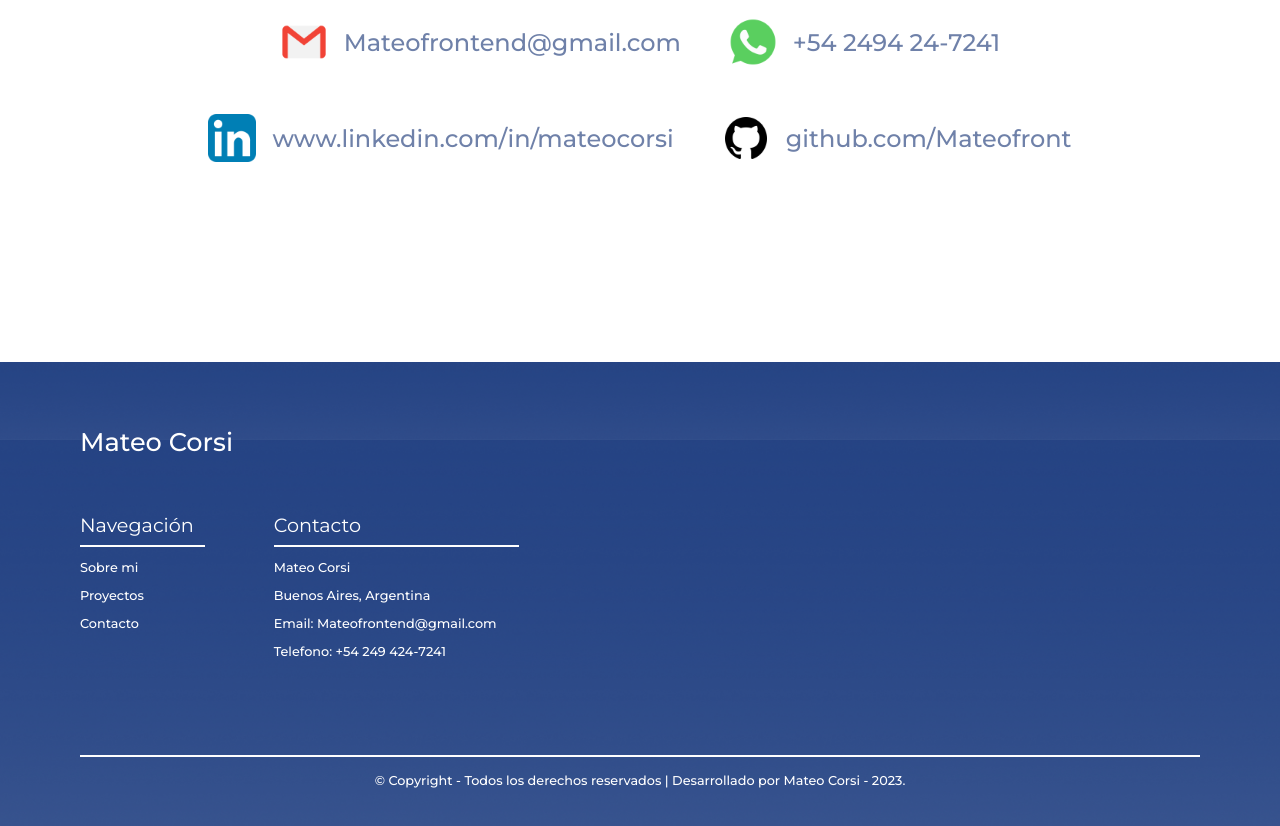
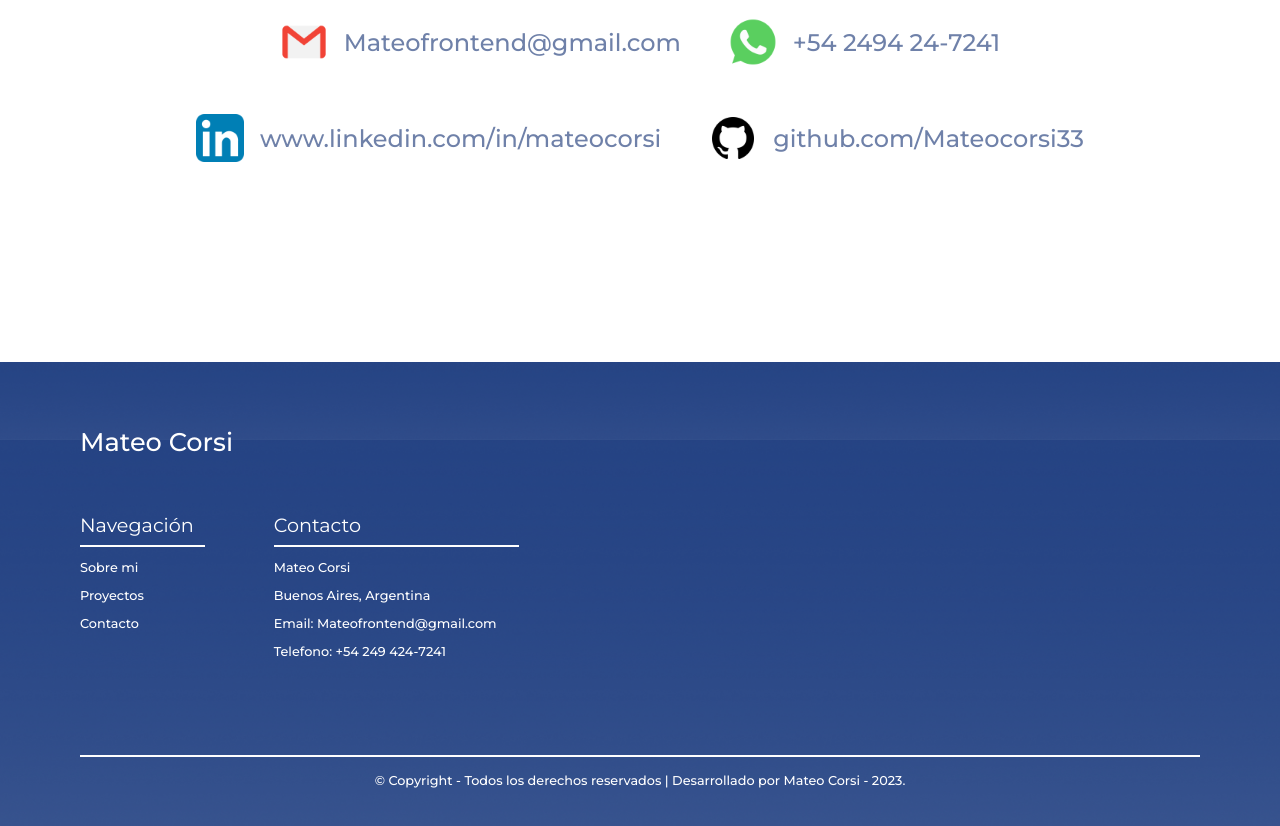
Before and after one commit to Mateocorsi33/portfolio, a React (Create React App) app: page / in a window 1280 px wide. Shown: the part 2760-3586 px from the top of the page. Built offline with nearby package versions, Linux system fonts and the light colour scheme.

Commit message:
cambio cv

```diff
--- a/src/Components/Contacto/index.jsx
+++ b/src/Components/Contacto/index.jsx
@@ -109,7 +109,7 @@ const Contacto = () => {
                     </Div>
                     <Div>
                         <Img src={github}/>
-                        <Link href="http://github.com/Mateocorsi33">github.com/Mateofront</Link>
+                        <Link href="http://github.com/Mateocorsi33">github.com/Mateocorsi33</Link>
                     </Div>
                 </DivIconos>
             </ContactoContent>
--- a/src/Components/Paginas/Contacto.jsx
+++ b/src/Components/Paginas/Contacto.jsx
@@ -132,7 +132,7 @@ const PageContacto = () => {
                     </Div>
                     <Div>
                         <Img src={github}/>
-                        <Link href="http://github.com/Mateocorsi33">github.com/Mateofront</Link>
+                        <Link href="http://github.com/Mateocorsi33">github.com/Mateocorsi33</Link>
                     </Div>
                 </DivIconos>
             </ContentContacto>
```
Also changed, not shown: 1 other file (tests, documents, lock files or other folders).
